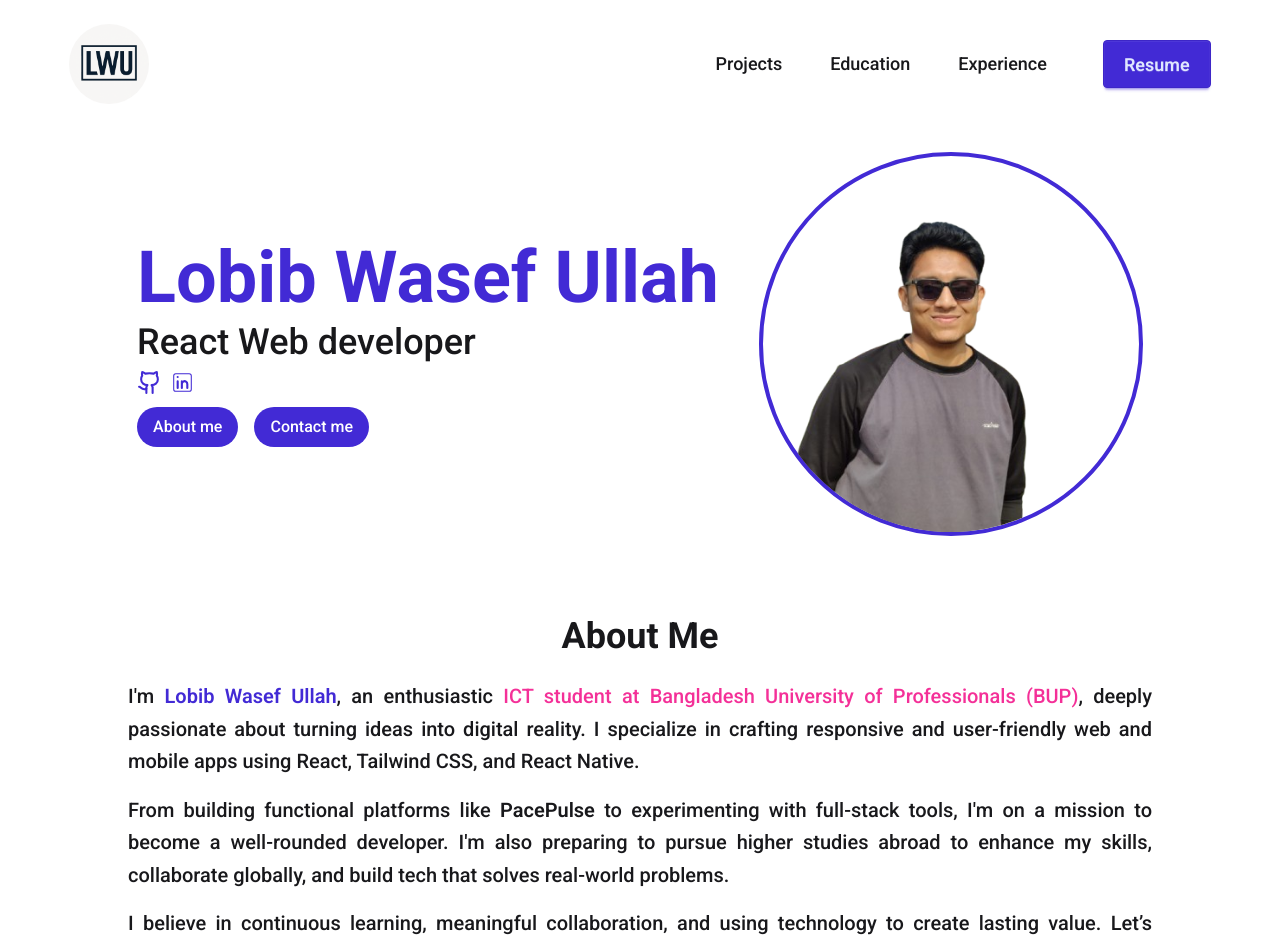
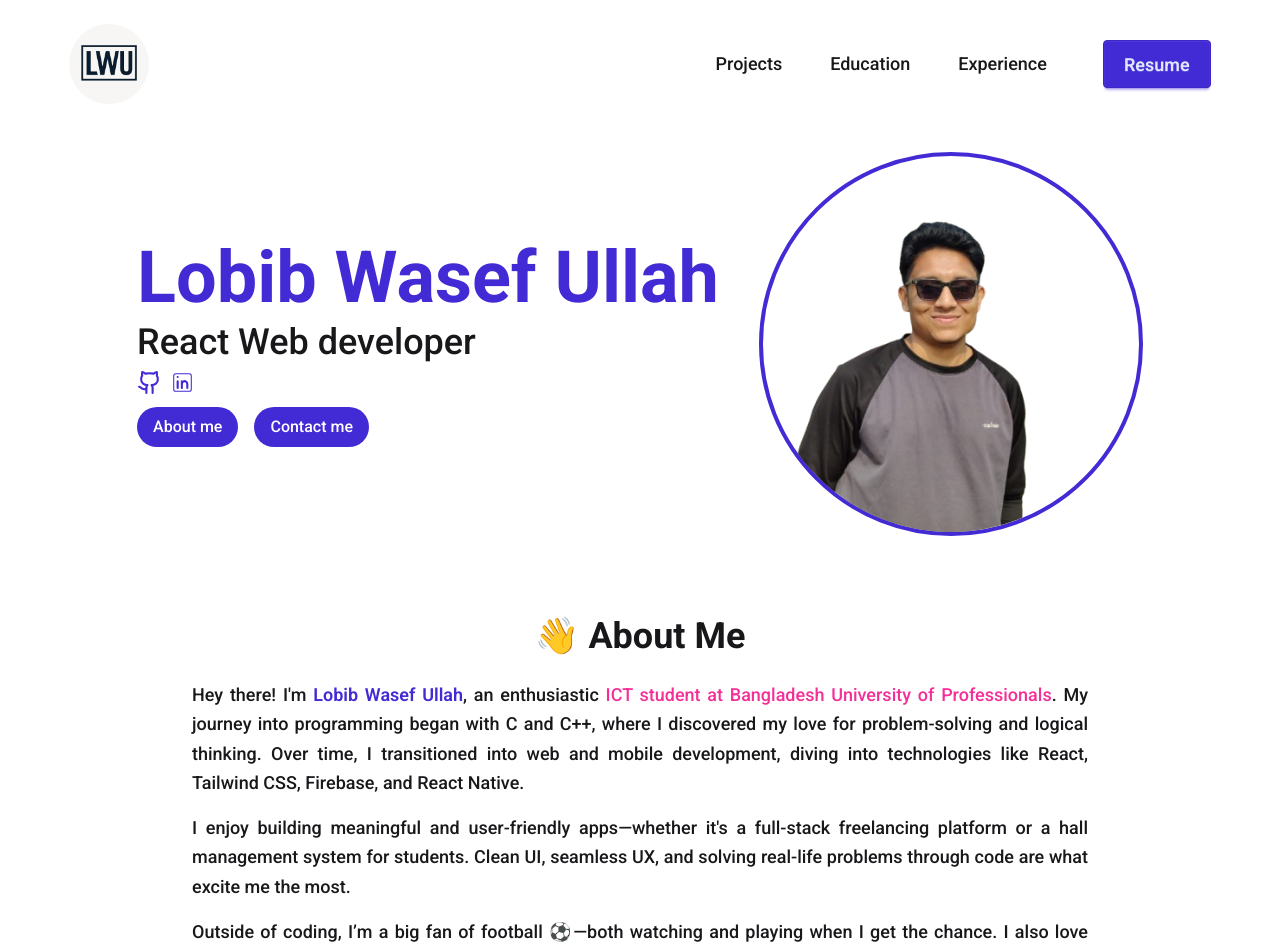
Before and after one commit to WasefUllah/portfolio, a React (Vite) app: page / in a window 1280 px wide. Shown: the top 945 px of the page. Built offline with nearby package versions, Linux system fonts and the light colour scheme.

Commit message:
edited about me section

```diff
--- a/src/Components/AboutMe.jsx
+++ b/src/Components/AboutMe.jsx
@@ -2,39 +2,41 @@ import React from "react";
 
 const AboutMe = () => {
   return (
-    <section className="py-12 px-4 md:px-8 lg:px-16 bg-base-100 text-base-content">
-      <div className="max-w-5xl mx-auto">
-        <h2 className="text-3xl sm:text-4xl font-bold text-center mb-6">
-          About Me
+    <section className="py-12 px-4 md:px-10 bg-base-100 text-base-content">
+      <div className="max-w-4xl mx-auto">
+        <h2 className="text-3xl sm:text-4xl font-bold mb-6 text-center">
+          👋 About Me
         </h2>
-        <p className="text-base sm:text-lg md:text-xl leading-relaxed text-justify">
-          I'm{" "}
+        <p className="text-base sm:text-lg leading-relaxed text-justify">
+          Hey there! I'm{" "}
           <span className="font-semibold text-primary">Lobib Wasef Ullah</span>,
           an enthusiastic
-          <span className="font-medium text-secondary">
+          <span className="text-secondary font-medium">
             {" "}
-            ICT student at Bangladesh University of Professionals (BUP)
+            ICT student at Bangladesh University of Professionals
           </span>
-          , deeply passionate about turning ideas into digital reality. I
-          specialize in crafting responsive and user-friendly web and mobile
-          apps using <span className="font-medium">React</span>,{" "}
-          <span className="font-medium">Tailwind CSS</span>, and{" "}
-          <span className="font-medium">React Native</span>.
+          . My journey into programming began with C and C++, where I discovered
+          my love for problem-solving and logical thinking. Over time, I
+          transitioned into web and mobile development, diving into technologies
+          like{" "}
+          <span className="font-medium">
+            React, Tailwind CSS, Firebase,
+          </span>{" "}
+          and <span className="font-medium">React Native</span>.
         </p>
 
-        <p className="text-base sm:text-lg md:text-xl leading-relaxed mt-4 text-justify">
-          From building functional platforms like{" "}
-          <span className="font-semibold">PacePulse</span> to experimenting with
-          full-stack tools, I'm on a mission to become a well-rounded developer.
-          I'm also preparing to pursue higher studies abroad to enhance my
-          skills, collaborate globally, and build tech that solves real-world
-          problems.
+        <p className="text-base sm:text-lg leading-relaxed mt-4 text-justify">
+          I enjoy building meaningful and user-friendly apps—whether it's a
+          full-stack freelancing platform or a hall management system for
+          students. Clean UI, seamless UX, and solving real-life problems
+          through code are what excite me the most.
         </p>
 
-        <p className="text-base sm:text-lg md:text-xl leading-relaxed mt-4 text-justify">
-          I believe in continuous learning, meaningful collaboration, and using
-          technology to create lasting value. Let’s connect and build something
-          impactful together!
+        <p className="text-base sm:text-lg leading-relaxed mt-4 text-justify">
+          Outside of coding, I’m a big fan of football ⚽—both watching and
+          playing when I get the chance. I also love exploring tech gadgets and
+          occasionally dive into digital design. I believe in lifelong learning
+          and aim to pursue higher studies abroad to grow as a global developer.
         </p>
       </div>
     </section>
```
